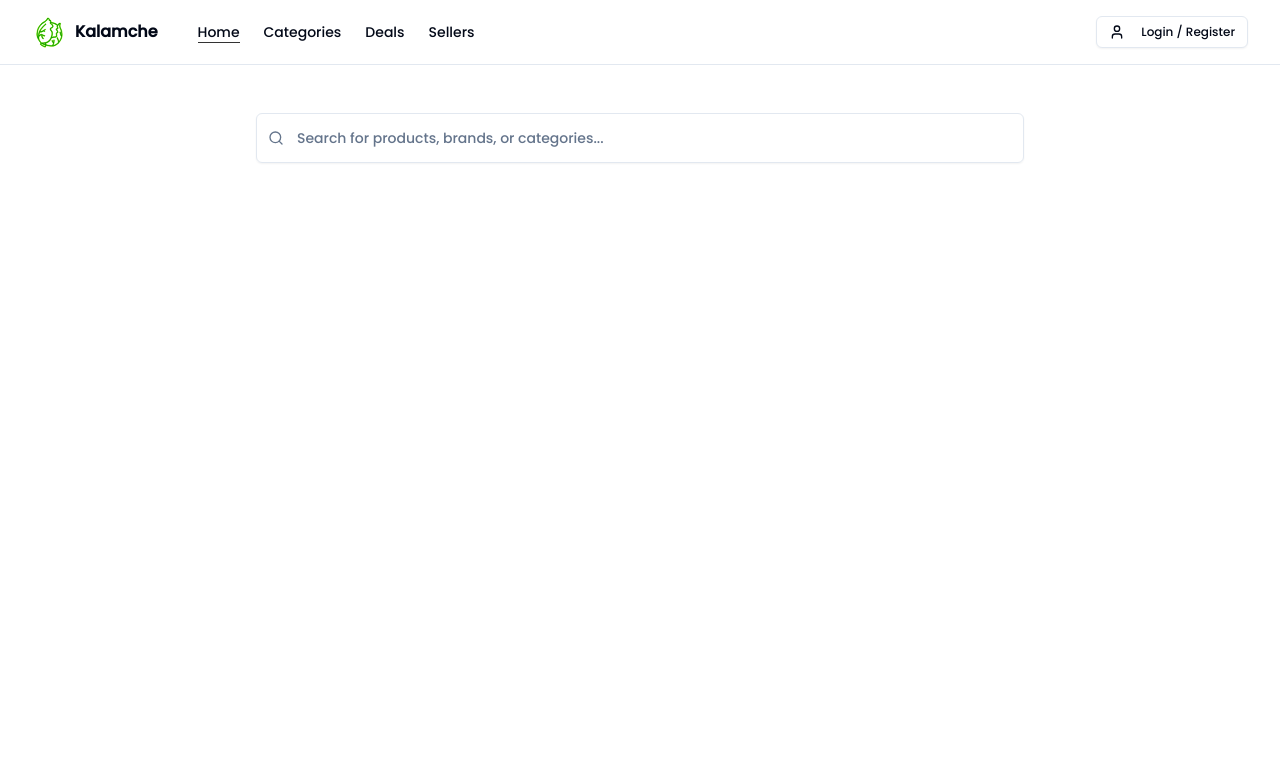
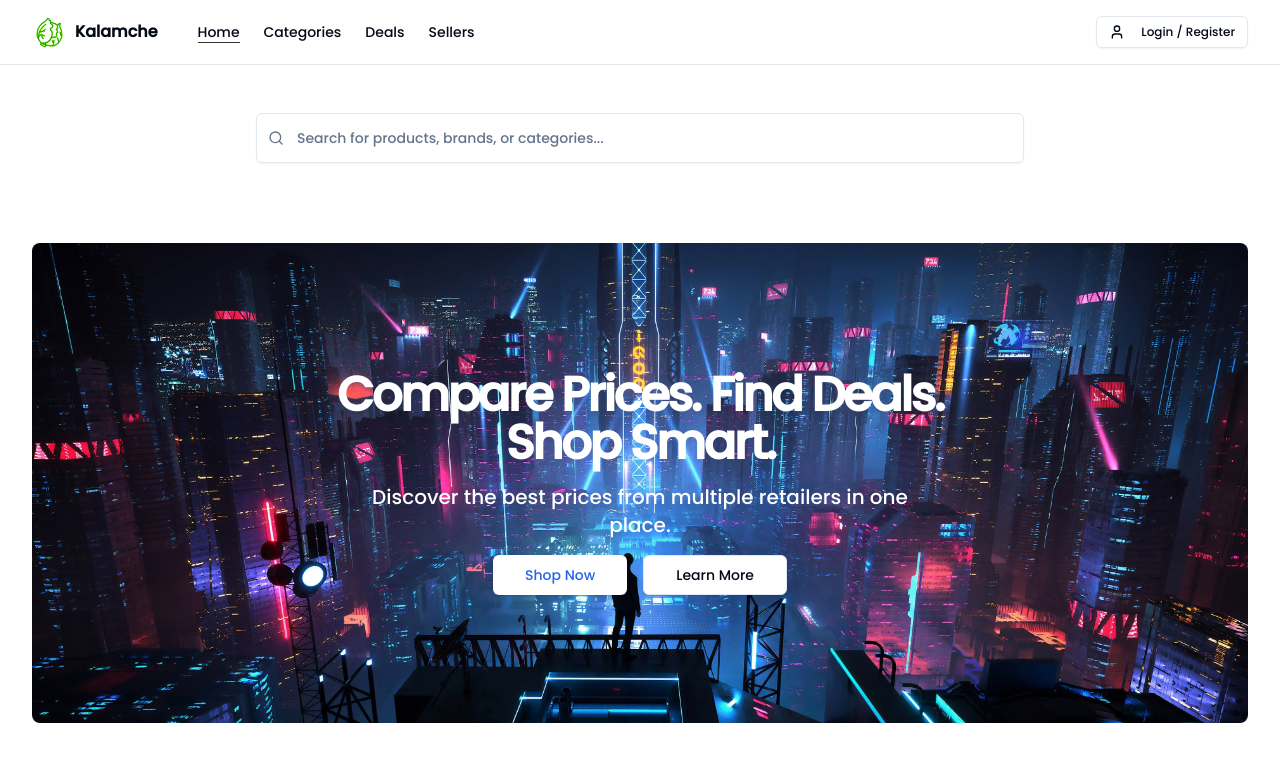
Before and after one commit to AshkanHagh/kalamche, a Next.js app in the folder client/: page / in a window 1280 px wide. Shown: the top 762 px of the page. Built offline with nearby package versions, Linux system fonts and the light colour scheme.

Commit message:
style: Create HeroSection component for Home page

```diff
--- /dev/null
+++ b/client/src/app/(home)/_components/HeroSection.tsx
@@ -0,0 +1,46 @@
+import { Button } from "@/components/ui/button"
+import Image from "next/image"
+
+const HeroSection = () => {
+  return (
+    <section className="container py-6 md:py-8">
+      <div className="relative overflow-hidden rounded-lg">
+        <div className="absolute inset-0">
+          <Image
+            src="/images/hero-image.jpg"
+            alt="Hero background"
+            fill
+            className="object-cover"
+            priority
+          />
+        </div>
+        <div className="relative z-10 px-6 py-16 md:px-10 md:py-24 lg:py-32">
+          <div className="mx-auto max-w-2xl space-y-4 text-center">
+            <h1 className="text-3xl font-bold tracking-tighter text-white sm:text-4xl md:text-5xl">
+              Compare Prices. Find Deals. Shop Smart.
+            </h1>
+            <p className="mx-auto max-w-[600px] text-white md:text-xl">
+              Discover the best prices from multiple retailers in one place.
+            </p>
+            <div className="space-x-4">
+              <Button
+                size="lg"
+                className="bg-white text-primary hover:bg-white/90"
+              >
+                Shop Now
+              </Button>
+              <Button
+                size="lg"
+                variant="outline"
+                className="bg-white transition-opacity hover:opacity-90"
+              >
+                Learn More
+              </Button>
+            </div>
+          </div>
+        </div>
+      </div>
+    </section>
+  )
+}
+export default HeroSection
--- a/client/src/app/(home)/page.tsx
+++ b/client/src/app/(home)/page.tsx
@@ -1,3 +1,4 @@
+import HeroSection from "./_components/HeroSection"
 import SearchBar from "./_components/SearchBar"
 
 export default function HomePage() {
@@ -5,6 +6,7 @@ export default function HomePage() {
     <div className="flex min-h-screen flex-col">
       <main>
         <SearchBar />
+        <HeroSection />
       </main>
     </div>
   )
```
Also changed, not shown: client/public/images/hero-image.jpg (added).
